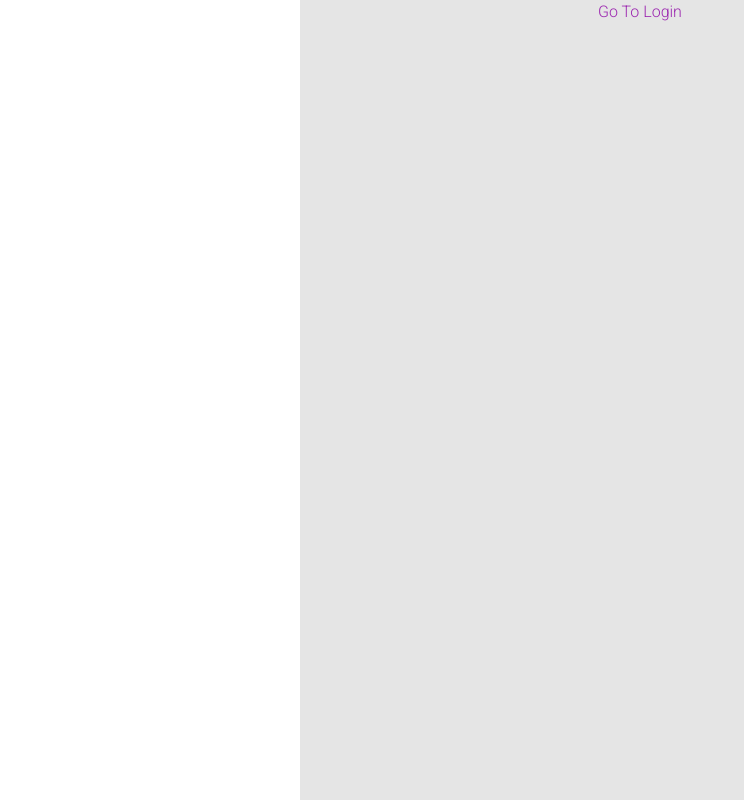
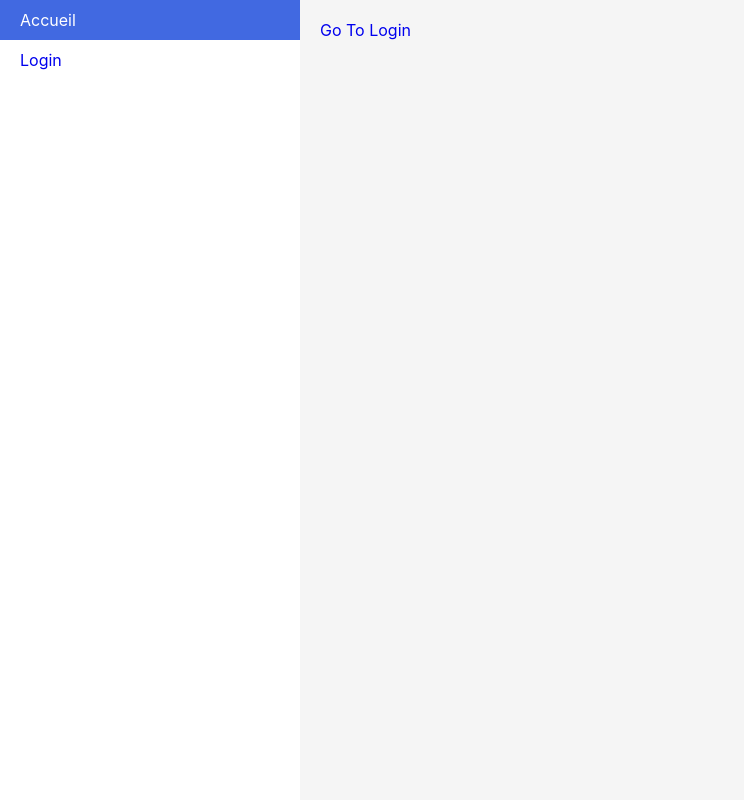
Before and after one commit to Thibault-GX/webapp_immoworld, a React (Create React App) app: page / in a window 1280 px wide. Shown: the whole page, without its empty margins (0-744 px from the left). Built offline with nearby package versions, Linux system fonts and the light colour scheme.

Commit message:
modification showHeader

```diff
--- a/src/App.css
+++ b/src/App.css
@@ -1,3 +1,3 @@
 .App {
-  text-align: center;
+
 }
--- a/src/App.js
+++ b/src/App.js
@@ -1,4 +1,4 @@
-import React from "react";
+import React, {useState, useEffect} from "react";
 import './App.css';
 import {createBrowserHistory} from "history";
 import {Route, Router, Switch, withRouter} from "react-router-dom";
@@ -11,19 +11,19 @@ const hist = createBrowserHistory();
 
 const Routes = withRouter((props) => {
     // Permet d'afficher le header si la route actuelle n'est pas dans le tableau.
-    const showHeader = () => {
+    function shouldShowHeader() {
         const hiddenInRoutes = ['/login'];
         const {pathname} = props.location;
         if (!hiddenInRoutes.includes(pathname)) {
-            return (<Header/>);
+            return true;
         }
     }
 
     // Retourne les différentes routes et le header.
     return (
         <div>
-            {showHeader()}
-            <main>
+            {shouldShowHeader() ? (<Header/>) : null}
+            <main className={!shouldShowHeader() ? ("no-padding") : ''}>
                 <Switch>
                     <Route exact path="/" component={Home}/>
                     <Route path="/login" component={Login}/>
--- a/src/components/Navbar/Navbar-links/Navbar-links-item/Nav-links-item.js
+++ b/src/components/Navbar/Navbar-links/Navbar-links-item/Nav-links-item.js
@@ -1,9 +1,11 @@
 import React from "react";
+import {NavLink} from "react-router-dom";
+import './NavbarLinksItems.css'
 
 export default function NavbarLinksItem(props) {
     const {link} = props;
 
     return (
-        <li style={{marginRight: '20px'}}><a href={link.link} target="_blank">{link.name}</a></li>
+        <NavLink className="NavbarLinksItem" activeClassName="active" exact to={link.path}>{link.name}</NavLink>
     )
 }
--- a/src/components/Navbar/Navbar-links/Navbar-links-item/NavbarLinksItems.css
+++ b/src/components/Navbar/Navbar-links/Navbar-links-item/NavbarLinksItems.css
@@ -0,0 +1,8 @@
+.NavbarLinksItem {
+    padding: 10px 20px;
+}
+
+.NavbarLinksItem:hover,.active {
+    background-color: royalblue;
+    color: white;
+}
--- a/src/components/Navbar/Navbar-links/Navbar-links.js
+++ b/src/components/Navbar/Navbar-links/Navbar-links.js
@@ -1,16 +1,15 @@
 import React from "react";
-import NavbarLinksItem from "./navbar-links-item/nav-links-item";
+import NavbarLinksItem from "./Navbar-links-item/Nav-links-item";
+import './NavbarLinks.css';
 
 export default function NavbarLinks(props) {
     const {links} = props;
 
     return (
-        <nav style={{display: 'flex', alignItems: 'center'}}>
-            <ul style={{display: 'flex', listStyleType: 'none'}}>
-                {links.map((link) => {
-                    return (<NavbarLinksItem link={link}/>);
-                })}
-            </ul>
+        <nav className="NavbarLinks">
+            {links.map((link, i) => {
+                return (<NavbarLinksItem link={link} key={i}/>);
+            })}
         </nav>
     )
 }
--- a/src/components/Navbar/Navbar-links/NavbarLinks.css
+++ b/src/components/Navbar/Navbar-links/NavbarLinks.css
@@ -0,0 +1,5 @@
+.NavbarLinks {
+    display: grid;
+    grid-template-columns: repeat(1, 100%);
+    grid-template-rows: auto;
+}
--- a/src/components/Navbar/Navbar.js
+++ b/src/components/Navbar/Navbar.js
@@ -1,18 +1,19 @@
 import React, {useState} from "react";
 import './Navbar.css';
+import NavbarLinks from "./Navbar-links/Navbar-links";
 
 export default function Navbar(props) {
     const [links] = useState([{
         name: 'Accueil',
-        link: '#',
+        path: '/',
     }, {
-        name: 'Agenda',
-        link: '#',
+        name: 'Login',
+        path: '/login',
     }]);
 
     return (
         <div className="Navbar">
-
+            <NavbarLinks links={links} />
         </div>
     )
 }
--- a/src/index.css
+++ b/src/index.css
@@ -16,3 +16,15 @@ code {
     font-family: source-code-pro, Menlo, Monaco, Consolas, 'Courier New',
     monospace;
 }
+
+main {
+    padding: 20px 20px 20px 320px;
+}
+
+a {
+    text-decoration: none;
+}
+
+.no-padding {
+    padding: 0;
+}
--- a/src/index.js
+++ b/src/index.js
@@ -1,8 +1,6 @@
 import React from "react";
 import ReactDOM from "react-dom";
-
-
-import "assets/scss/material-kit-react.scss?v=1.9.0";
+import './index.css';
 
 import App from "./App.js";
 
```
Also changed, not shown: package.json (+4 -4 lines). Lines whose indentation alone changed are shown as unchanged.
